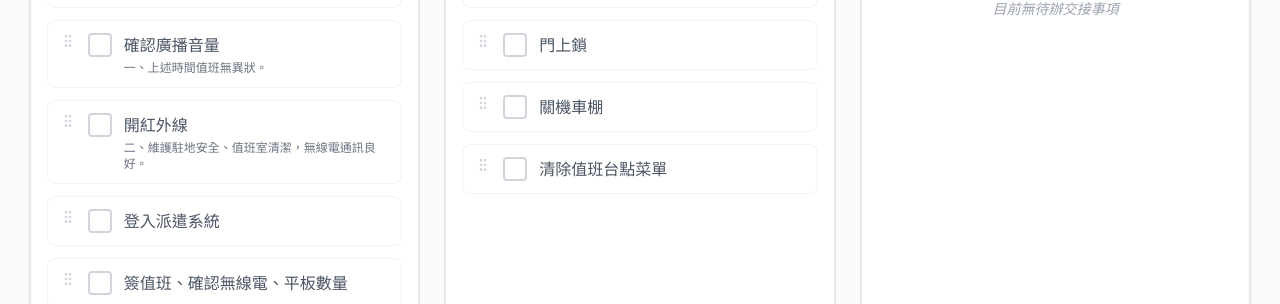
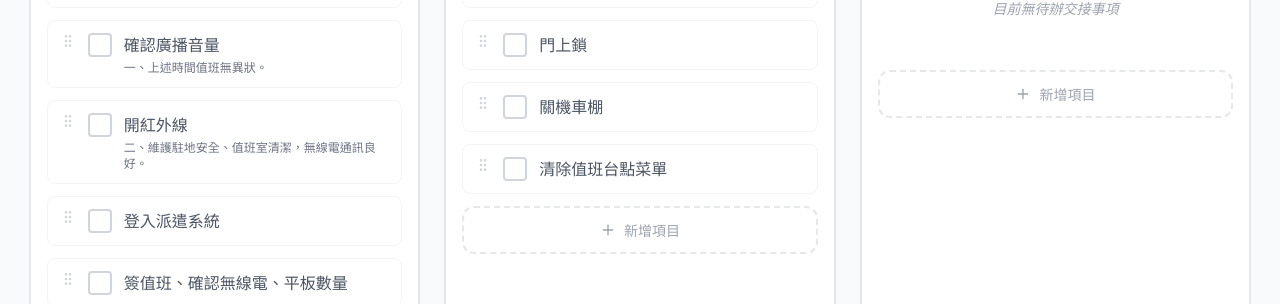
Before and after one commit to RTsai1202/dutystation-check, a React (Vite) app: page / in a window 1280 px wide. Shown: the part 359-663 px from the top of the page. Built offline with nearby package versions, Linux system fonts and the light colour scheme.

Commit message:
feat: 區塊底部新增「新增項目」按鈕，方便快速新增任務

```diff
--- a/App.tsx
+++ b/App.tsx
@@ -723,6 +723,14 @@ const DroppableSection: React.FC<{
         </div>
         <div className="p-4 space-y-3 flex-grow overflow-y-auto">
           {children}
+          {showAdd && (
+            <button
+              onClick={onAdd}
+              className="w-full py-3 border-2 border-dashed border-gray-200 hover:border-blue-400 hover:bg-blue-50/50 rounded-xl text-gray-400 hover:text-blue-500 transition-all duration-200 flex items-center justify-center gap-2 text-sm font-medium group mt-2"
+            >
+              <Plus size={16} className="group-hover:scale-110 transition-transform" /> 新增項目
+            </button>
+          )}
         </div>
       </div>
     </SortableContext>
```
